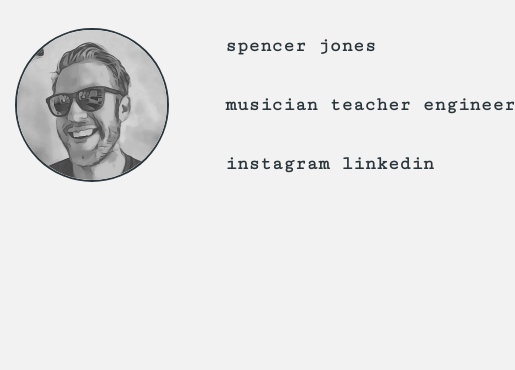
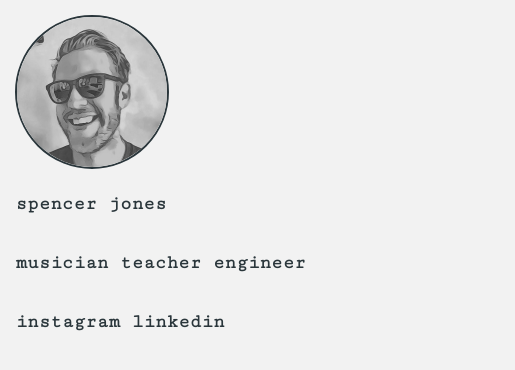
Before and after one commit to mitschlagel/mitschlagel.github.io, a React (Create React App) app: page / in a window 390 px wide. Shown: the top 370 px of the page, 515 px wide, since content can reach past the window. Built offline with nearby package versions, Linux system fonts and the light colour scheme.

Commit message:
Fix responsive layout

```diff
--- a/src/App.css
+++ b/src/App.css
@@ -4,17 +4,21 @@
   padding-top: 2%;
 }
 
-.App-header {
+.main {
   display: flex;
+  flex-wrap: wrap;
   align-items: center;
-  justify-content: space-between;
-  width: 500px;
+  width: 100%;
+}
 
-}
 .rounded {
   border: 2px solid #2a363b;
   border-radius: 50%;
   width: 150px;
+}
+
+.img_wrapper {
+  padding-right: 16px;
 }
 
 
@@ -25,7 +29,6 @@
   color: #2a363b;
   font-weight: bold;
   font-size: larger;
-  padding-left: 16px;
 }
 
 a {
--- a/src/App.js
+++ b/src/App.js
@@ -5,12 +5,15 @@ import './App.css';
 function App() {
   return (
     <div className="App">
-      <header className="App-header">
-        <img src={headshot}
-            onMouseOver={e => e.currentTarget.src = headshotColor}
-            onMouseOut={e => e.currentTarget.src = headshot}
-            className="rounded"
-        />
+      <div className="main">
+        <div className="img_wrapper">
+          <img src={headshot}
+              onMouseOver={e => e.currentTarget.src = headshotColor}
+              onMouseOut={e => e.currentTarget.src = headshot}
+              className="rounded"
+              alt="picture of Spencer with sunglasses"
+          />
+        </div>
         <div className='text'>
           <p>spencer jones</p>
           <p>musician teacher engineer</p>
@@ -19,10 +22,7 @@ function App() {
             <a href="https://www.linkedin.com/in/spencer-jones-omaha/" target="_blank" rel="noreferrer">linkedin</a>
           </p>
         </div>
-
-
-
-      </header>
+      </div>
     </div>
   );
 }
```
